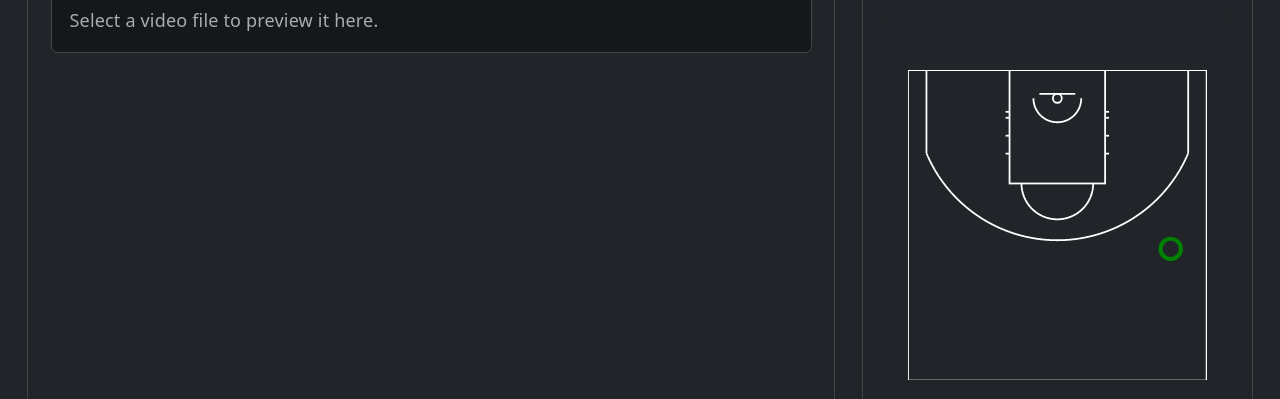
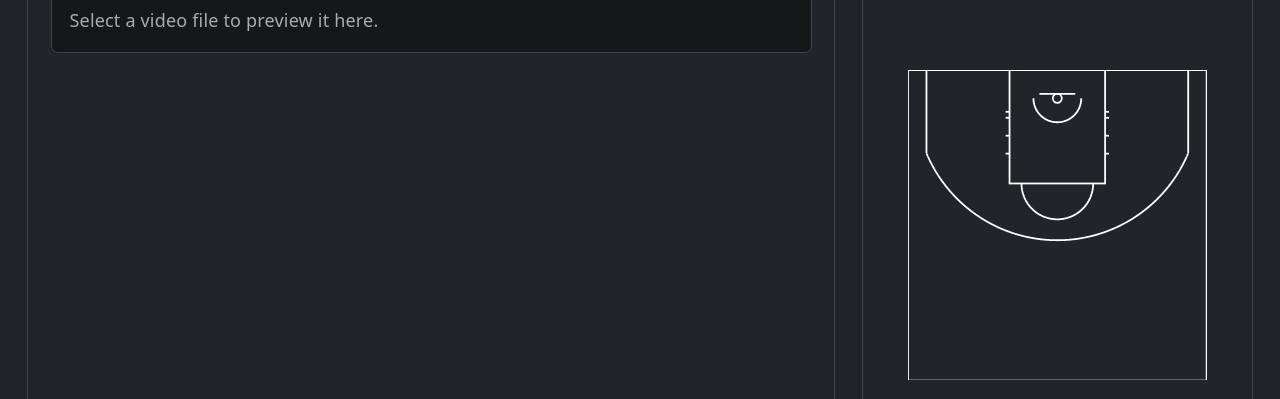
Before and after one commit to odera143/ShotVision, a React (Vite) app in the folder ui/: page / in a window 1280 px wide. Shown: the part 553-952 px from the top of the page. Built offline with nearby package versions, Linux system fonts and the light colour scheme.

Commit message:
remove demo results from flow

```diff
--- a/ui/src/App.tsx
+++ b/ui/src/App.tsx
@@ -26,13 +26,6 @@ import VideoOverlayPlayer from './features/render/VideoOverlayPlayer';
 
 const API_BASE_URL = 'http://localhost:8080';
 
-const isPossessionOnlySummary = (
-  summary: InferenceSummary | null,
-): summary is PossessionOnlyInferenceSummary =>
-  summary !== null &&
-  'summary_type' in summary &&
-  summary.summary_type === 'POSSESSION_ONLY';
-
 function App() {
   const [file, setFile] = useState<File | null>(null);
   const [options, setOptions] = useState<RunInferenceOptions>({
@@ -57,9 +50,6 @@ function App() {
 
   const demoResults =
     testInferenceResults as unknown as PossessionOnlyInferenceSummary;
-  const playbackResults = isPossessionOnlySummary(results)
-    ? results
-    : demoResults;
 
   const handleFileChange = (event: ChangeEvent<HTMLInputElement>) => {
     setFile(event.target.files?.[0] || null);
@@ -82,7 +72,7 @@ function App() {
 
   useEffect(() => {
     setSharedFrameIndex(0);
-  }, [playbackResults]);
+  }, [results]);
 
   const handleSubmit = async () => {
     if (!file) return;
@@ -427,7 +417,7 @@ function App() {
             <Card.Body>
               <VideoOverlayPlayer
                 videoUrl={selectedVideoUrl}
-                results={playbackResults}
+                results={results}
                 title='Input Video Overlay Surface'
                 sharedPlaybackEnabled={sharedPlaybackEnabled}
                 sharedFrameIndex={sharedFrameIndex}
@@ -443,7 +433,7 @@ function App() {
           <Card className='main-surface-card h-100 shadow-sm'>
             <Card.Body>
               <RenderTopDown
-                results={playbackResults}
+                results={results}
                 sharedPlaybackEnabled={sharedPlaybackEnabled}
                 sharedFrameIndex={sharedFrameIndex}
                 onSharedFrameIndexChange={setSharedFrameIndex}
@@ -462,7 +452,7 @@ function App() {
                   <div>
                     <h2 className='h4 mb-1'>Results</h2>
                     <p className='text-body-secondary mb-0'>
-                      View the inference summary JSON returned by the API.
+                      Inference Summary
                     </p>
                   </div>
                   <pre
```
